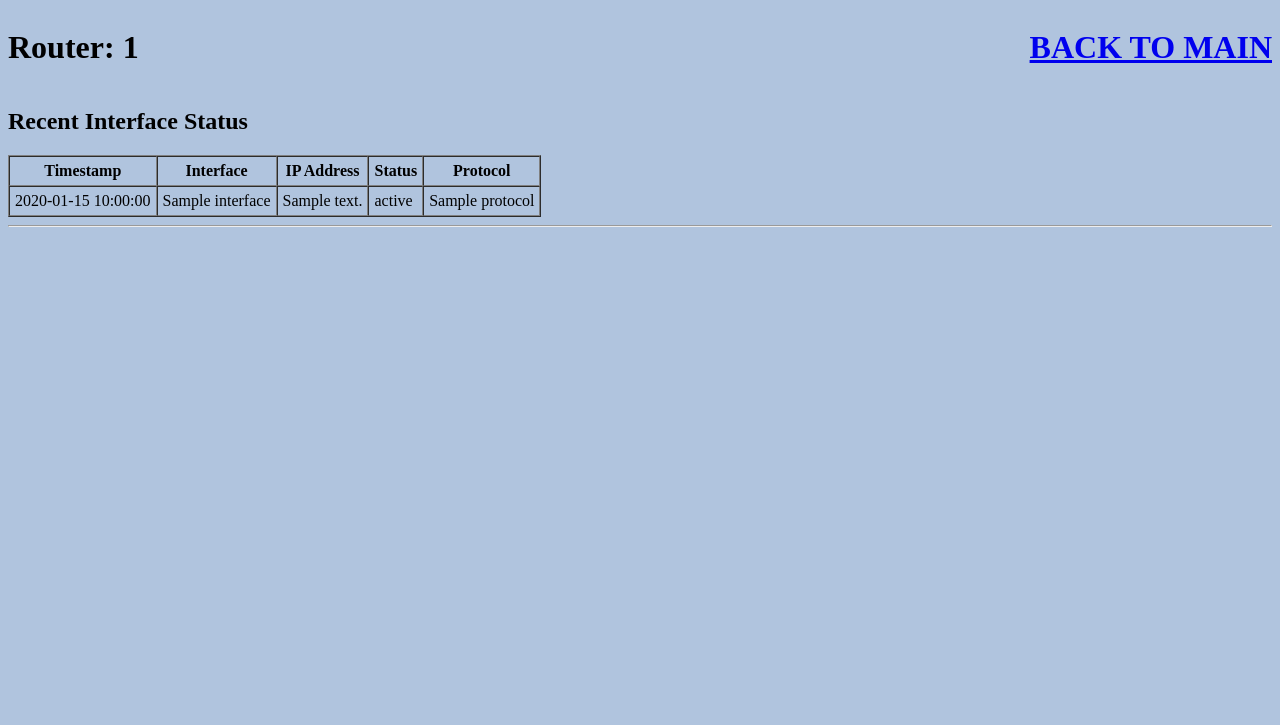
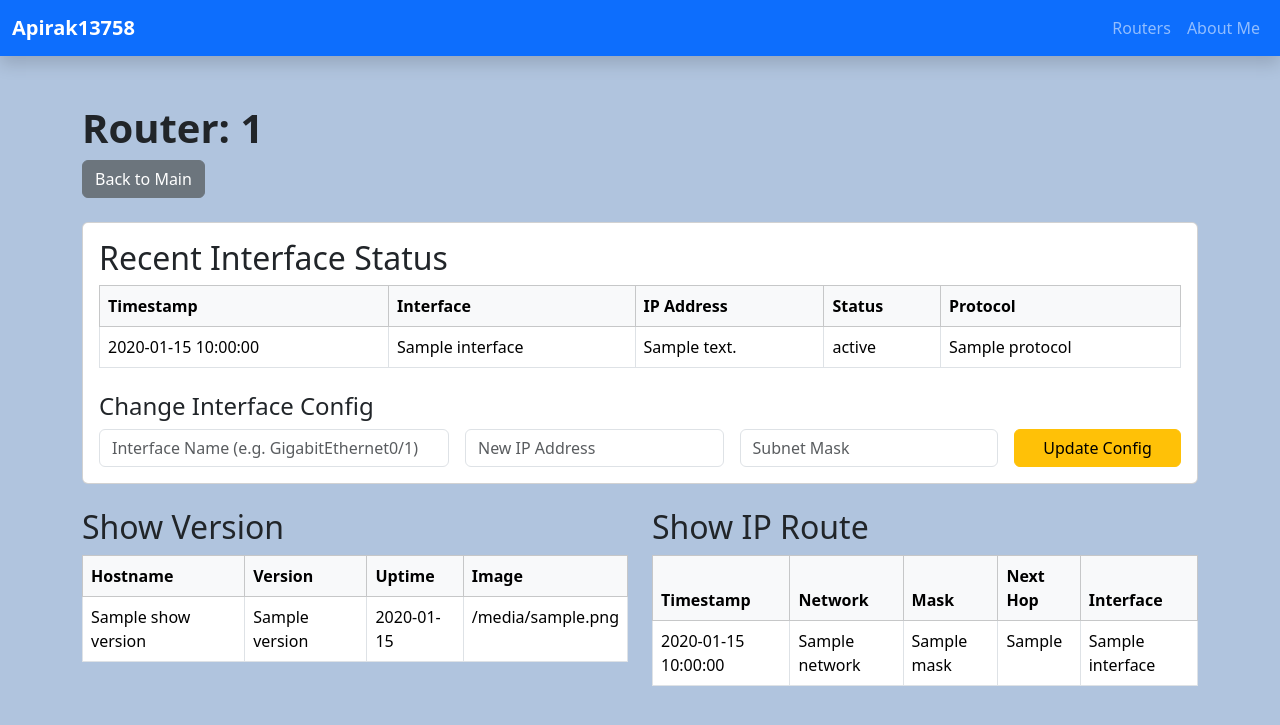
Before and after one commit to Apirak13758/ipa2025-project, a Flask app: page /router/1 in a window 1280 px wide. Shown: the top 725 px of the page. Run offline with Flask 3, Linux system fonts and the light colour scheme; a database or web service that is not in the repository returns one stand-in record (values such as "Sample title").

Commit message:
update web

```diff
--- a/web/app.py
+++ b/web/app.py
@@ -19,8 +19,13 @@ data = []
 
 @sample.route("/")
 def main():
+    return render_template("index.html")
+
+
+@sample.route("/routers")
+def routers():
     data = [x for x in routercol.find()]
-    return render_template("index.html", data=data)
+    return render_template("routers.html", routers=data)
 
 
 @sample.route("/add", methods=["POST"])
@@ -28,10 +33,10 @@ def add_router():
     ip = request.form.get("ip")
     username = request.form.get("username")
     password = request.form.get("password")
-    data = {"ip": ip, "username": username, "password": password}
+    data = {"ip": ip, "username": username, "password": password, "command_type": "show"}
     if ip and username and password:
         routercol.insert_one(data)
-    return redirect("/")
+    return redirect("/routers")
 
 
 @sample.route("/delete", methods=["POST"])
@@ -45,17 +50,38 @@ def delete_comment():
     return redirect("/")
 
 
+
 @sample.route("/router/<input_ip>")
 def router_detail(input_ip):
-    # ดึง 3 รายการล่าสุดของ interface status สำหรับ router ที่เลือก
     status_col = routerdb["interface_status"]
-    # INTERVAL 60 วินาที: สมมติว่ามี field 'timestamp' เป็น datetime
     recent_status = list(
-        status_col.find({"router_ip": input_ip}).sort("timestamp", -1).limit(5)
+        status_col.find({"router_ip": input_ip}).sort("timestamp", -1).limit(1)
     )
-    # print(recent_status)
     template = "router_detail.html"
     return render_template(template, ip=input_ip, status=recent_status)
+
+# Update config for router
+@sample.route("/update_config/<input_ip>", methods=["POST"])
+def update_config(input_ip):
+    interface_name = request.form.get("interface_name")
+    new_ip_address = request.form.get("new_ip_address")
+    subnet_mask = request.form.get("subnet_mask")
+    ip = request.form.get("ip")
+    # Find router document
+    router = routercol.find_one({"ip": ip})
+    if router:
+        # Build config update
+        config = {
+            "ENABLE_PASS": router.get("enable_pass", ""),
+            "INTERFACE_NAME": interface_name,
+            "NEW_IP_ADDRESS": new_ip_address,
+            "SUBNET_MASK": subnet_mask
+        }
+        routercol.update_one(
+            {"_id": router["_id"]},
+            {"$set": {"command_type": "config", "details": config}}
+        )
+    return redirect(f"/router/{ip}")
 
 
 if __name__ == "__main__":
--- /dev/null
+++ b/web/templates/navbar.html
@@ -0,0 +1,19 @@
+
+<nav class="navbar navbar-expand-lg navbar-dark bg-primary shadow">
+	<div class="container-fluid">
+		<a class="navbar-brand fw-bold" href="/">Apirak13758</a>
+		<button class="navbar-toggler" type="button" data-bs-toggle="collapse" data-bs-target="#navbarNav" aria-controls="navbarNav" aria-expanded="false" aria-label="Toggle navigation">
+			<span class="navbar-toggler-icon"></span>
+		</button>
+		<div class="collapse navbar-collapse" id="navbarNav">
+			<ul class="navbar-nav ms-auto">
+				<li class="nav-item">
+					<a class="nav-link" href="/routers">Routers</a>
+				</li>
+				<li class="nav-item">
+					<a class="nav-link" href="/">About Me</a>
+				</li>
+			</ul>
+		</div>
+	</div>
+</nav>
--- a/web/templates/router_detail.html
+++ b/web/templates/router_detail.html
@@ -1,16 +1,27 @@
+<!DOCTYPE html>
 <html>
 <head>
-    <title>Sample app</title>
+        <title>Router Detail</title>
+        <link href="https://cdn.jsdelivr.net/npm/bootstrap@5.3.2/dist/css/bootstrap.min.css" rel="stylesheet">
         <link rel="stylesheet" href="/static/style.css" />
 </head>
 <body>
-    <div class="header">
-        <h1>Router: {{ ip }}</h1>
-        <h1><a href="{{ url_for('main') }}"><strong>BACK TO MAIN</strong></a></h1>
+        {% include 'navbar.html' %}
+        <div class="container mt-5">
+            <div class="row mb-4">
+                <div class="col">
+                    <h1 class="fw-bold">Router: {{ ip }}</h1>
+                    <a href="{{ url_for('main') }}" class="btn btn-secondary">Back to Main</a>
+                </div>
             </div>
 
-    <h2>Recent Interface Status</h2>
-        <table border="1" cellpadding="5" cellspacing="0">
+            <div class="row mb-4">
+                <div class="col">
+                    <div class="card">
+                        <div class="card-body">
+                            <h2 class="card-title">Recent Interface Status</h2>
+                            <table class="table table-bordered table-hover mb-4">
+                                <thead class="table-light">
                                     <tr>
                                         <th>Timestamp</th>
                                         <th>Interface</th>
@@ -18,9 +29,10 @@
                                         <th>Status</th>
                                         <th>Protocol</th>
                                     </tr>
-
+                                </thead>
+                                <tbody>
                                     {% for entry in status %}
-            {% for iface in entry.interfaces %}
+                                        {% for iface in entry.data['show ip interface brief'] %}
                                         <tr>
                                             <td>{{ entry.timestamp }}</td>
                                             <td>{{ iface.INTERFACE }}</td>
@@ -30,7 +42,85 @@
                                         </tr>
                                         {% endfor %}
                                     {% endfor %}
+                                </tbody>
                             </table>
-        <hr>
+                            <!-- Config Update Form integrated below the table -->
+                            <h4 class="mt-4">Change Interface Config</h4>
+                            <form method="POST" action="/update_config/{{ ip }}" class="row g-3">
+                                <input type="hidden" name="ip" value="{{ ip }}">
+                                <div class="col-md-4">
+                                    <input name="interface_name" class="form-control" placeholder="Interface Name (e.g. GigabitEthernet0/1)" required />
+                                </div>
+                                <div class="col-md-3">
+                                    <input name="new_ip_address" class="form-control" placeholder="New IP Address" required />
+                                </div>
+                                <div class="col-md-3">
+                                    <input name="subnet_mask" class="form-control" placeholder="Subnet Mask" required />
+                                </div>
+                                <div class="col-md-2">
+                                    <button type="submit" class="btn btn-warning w-100">Update Config</button>
+                                </div>
+                            </form>
+                        </div>
+                    </div>
+                </div>
+            </div>
+
+            <div class="row mb-4">
+                <div class="col-md-6">
+                    <h2>Show Version</h2>
+                    <table class="table table-bordered">
+                        <thead class="table-light">
+                            <tr>
+                                <th>Hostname</th>
+                                <th>Version</th>
+                                <th>Uptime</th>
+                                <th>Image</th>
+                            </tr>
+                        </thead>
+                        <tbody>
+                            {% for entry in status %}
+                                {% for ver in entry.data['show version'] %}
+                                <tr>
+                                    <td>{{ ver.HOSTNAME }}</td>
+                                    <td>{{ ver.VERSION }}</td>
+                                    <td>{{ ver.UPTIME }}</td>
+                                    <td>{{ ver.IMAGE }}</td>
+                                </tr>
+                                {% endfor %}
+                            {% endfor %}
+                        </tbody>
+                    </table>
+                </div>
+                <div class="col-md-6">
+                    <h2>Show IP Route</h2>
+                    <table class="table table-bordered">
+                        <thead class="table-light">
+                            <tr>
+                                <th>Timestamp</th>
+                                <th>Network</th>
+                                <th>Mask</th>
+                                <th>Next Hop</th>
+                                <th>Interface</th>
+                            </tr>
+                        </thead>
+                        <tbody>
+                            {% for entry in status %}
+                                {% for route in entry.data['show ip route'] %}
+                                <tr>
+                                    <td>{{ entry.timestamp }}</td>
+                                    <td>{{ route.NETWORK }}</td>
+                                    <td>{{ route.MASK }}</td>
+                                    <td>{{ route.NEXT_HOP }}</td>
+                                    <td>{{ route.INTERFACE }}</td>
+                                </tr>
+                                {% endfor %}
+                            {% endfor %}
+                        </tbody>
+                    </table>
+                </div>
+            </div>
+        </div>
+        <script src="https://cdn.jsdelivr.net/npm/bootstrap@5.3.2/dist/js/bootstrap.bundle.min.js"></script>
 </body>
 </html>
--- a/worker/worker.py
+++ b/worker/worker.py
@@ -8,8 +8,9 @@ from other modules to perform tasks.
 import pika
 import json
 from ssh_handler import ssh_connect_and_run
-from db_handler import save_to_mongo
+from db_handler import save_to_mongo, delete_by_id
 from parser_handler import parse_output_with_textfsm
+from bson import ObjectId
 import os
 import time
 
@@ -34,6 +35,7 @@ def on_message_callback(ch, method, properties, body):
         # 1. Decode and parse the JSON message body
         message_data = json.loads(body.decode())
 
+        idx = message_data.get("_id")
         ip = message_data.get("ip")
         username = message_data.get("username")
         password = message_data.get("password")
@@ -47,6 +49,8 @@ def on_message_callback(ch, method, properties, body):
 
         # 2. SSH to the device and get combined output
         command_output = ssh_connect_and_run(ip, username, password, command_type, details)
+        if command_type != "show":
+            delete_by_id(idx.get("$oid"))
 
         if not command_output:
             print("❌ ไม่ได้รับข้อมูลจากอุปกรณ์. ยกเลิกการประมวลผล.")
```
Also changed, not shown: web/templates/index.html (+23 -28 lines), web/templates/routers.html (added, +68 -0 lines), worker/db_handler.py (+32 -4 lines), 2 other files. Lines whose indentation alone changed are shown as unchanged.
